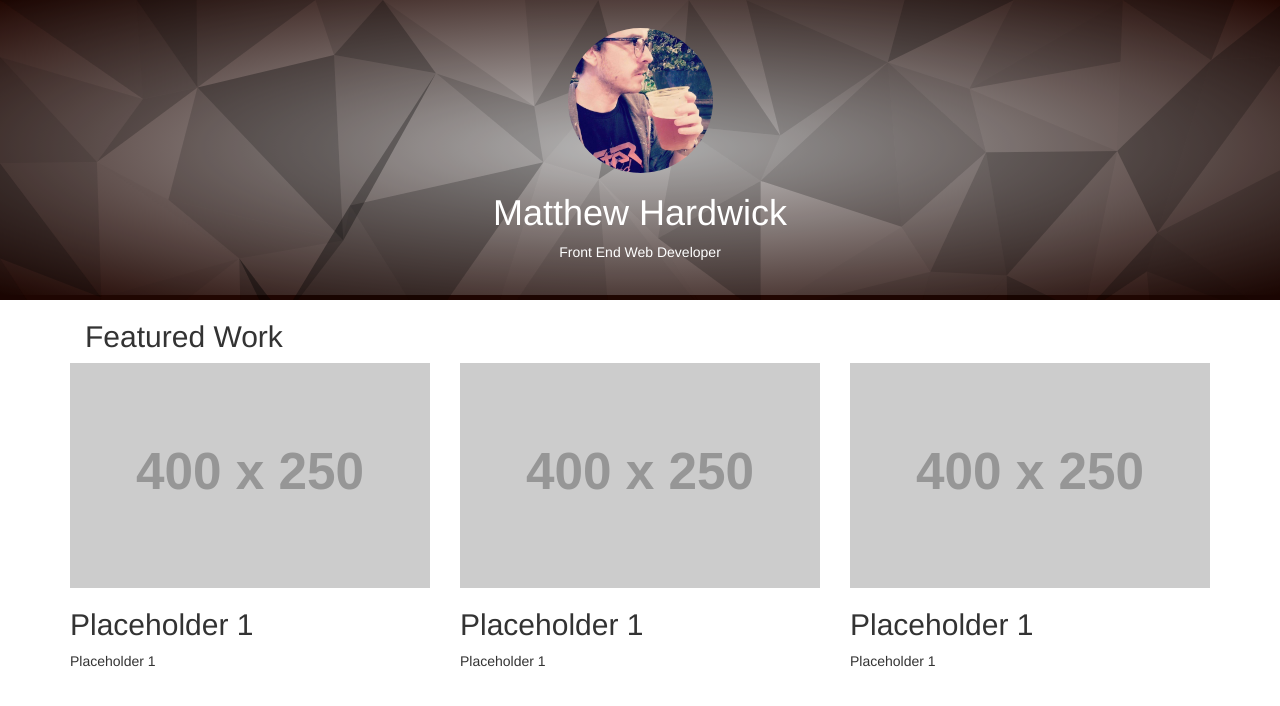
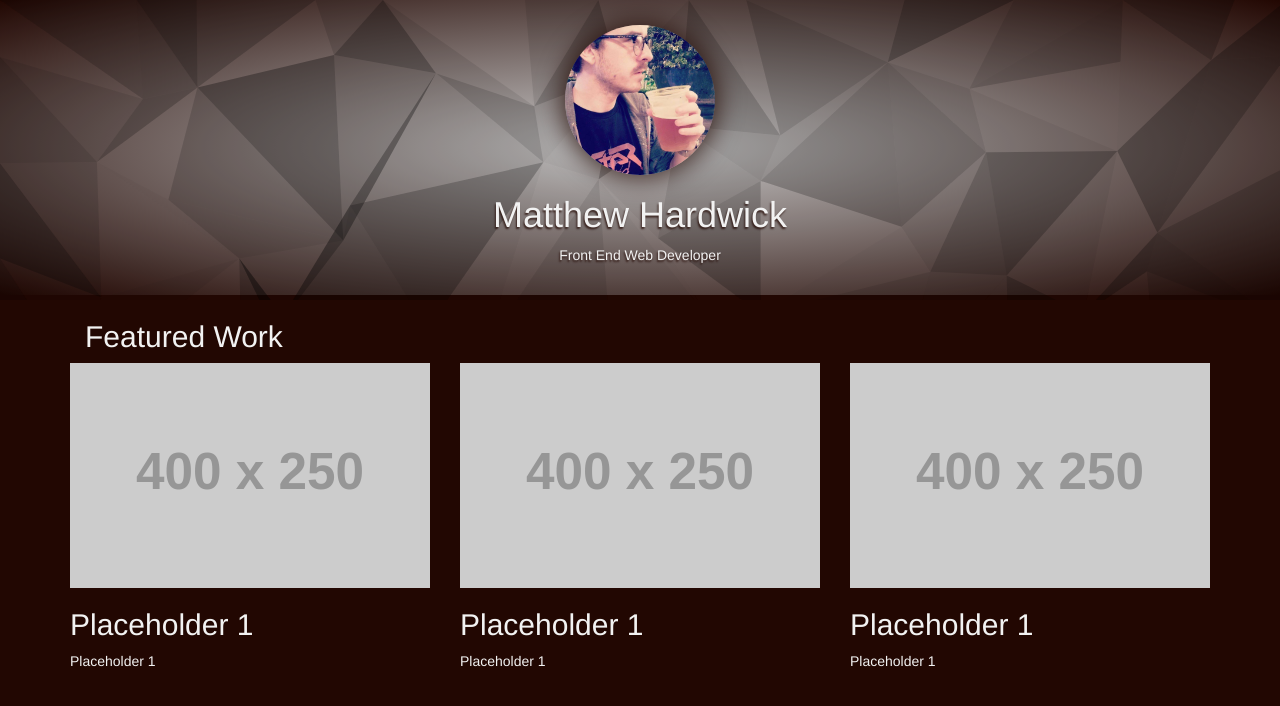
Before and after one commit to matthardwick/lesson-portfolio, a website: page app/index.html in a window 1280 px wide. Drawn offline with nearby package versions, Linux system fonts and the light colour scheme; placeholder pictures from the web are drawn by us; a web font is replaced by a local one.

Commit message:
couple of effects on text and avatar

```diff
--- a/app/styles/style.css
+++ b/app/styles/style.css
@@ -3,6 +3,11 @@
 /* entypo */
 [class*="entypo-"]:before {
   font-family: 'entypo', sans-serif;
+}
+
+body {
+  background-color: #220702;
+  color: #f2f2f2;
 }
 
 #bg {
@@ -18,7 +23,7 @@ svg {
 }
 
 #header {
-  color: #fff;
+
   text-align: center;
   width: 100%;
   height: 300px;
@@ -36,12 +41,17 @@ svg {
 
 .avatar {
   border-radius: 100%;
-  max-width: 175px;
+  max-width: 150px;
   margin: 0 auto;
+  padding: 0;
+  -webkit-box-shadow: 0px 0px 25px 4px rgba(34,7,2,0.75);
+  -moz-box-shadow: 0px 0px 25px 4px rgba(34,7,2,0.75);
+  box-shadow: 0px 0px 25px 4px rgba(34,7,2,0.75);
 }
 
 .name-title {
   margin: 0 auto;
+  text-shadow: -1px 2px 2px rgba(34,7,2,0.75);
 }
 
 ul {
```
